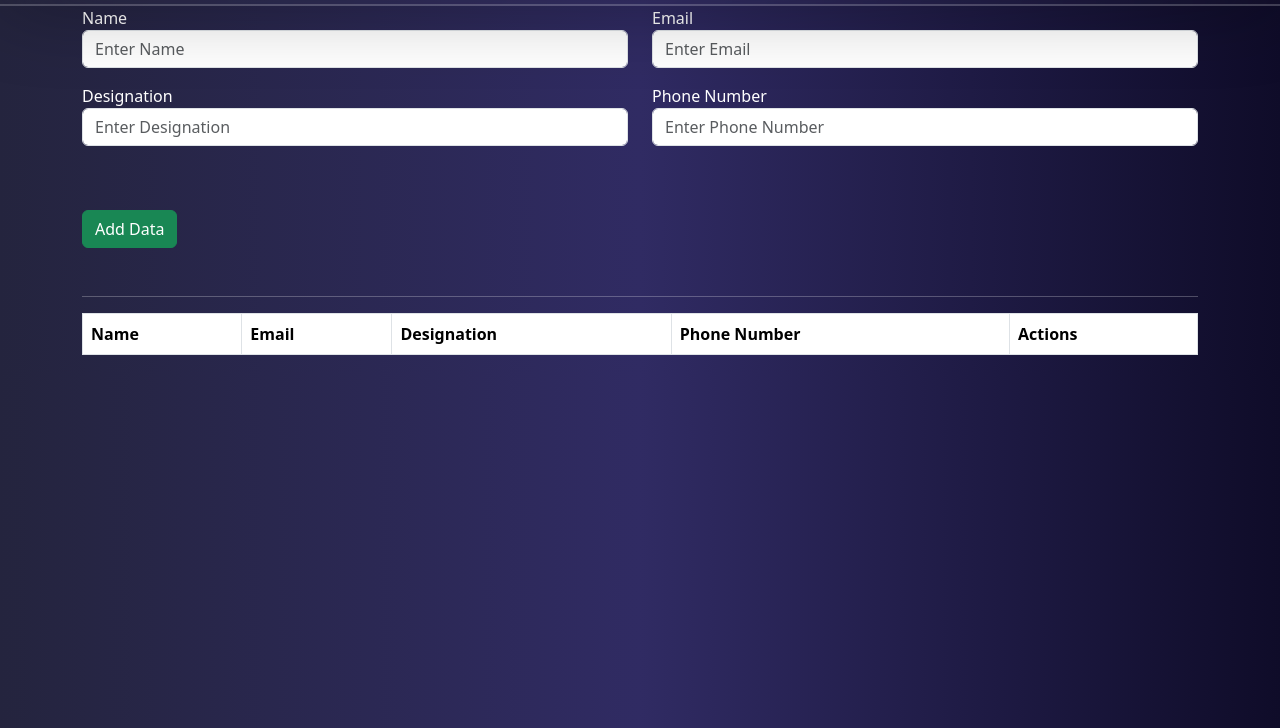
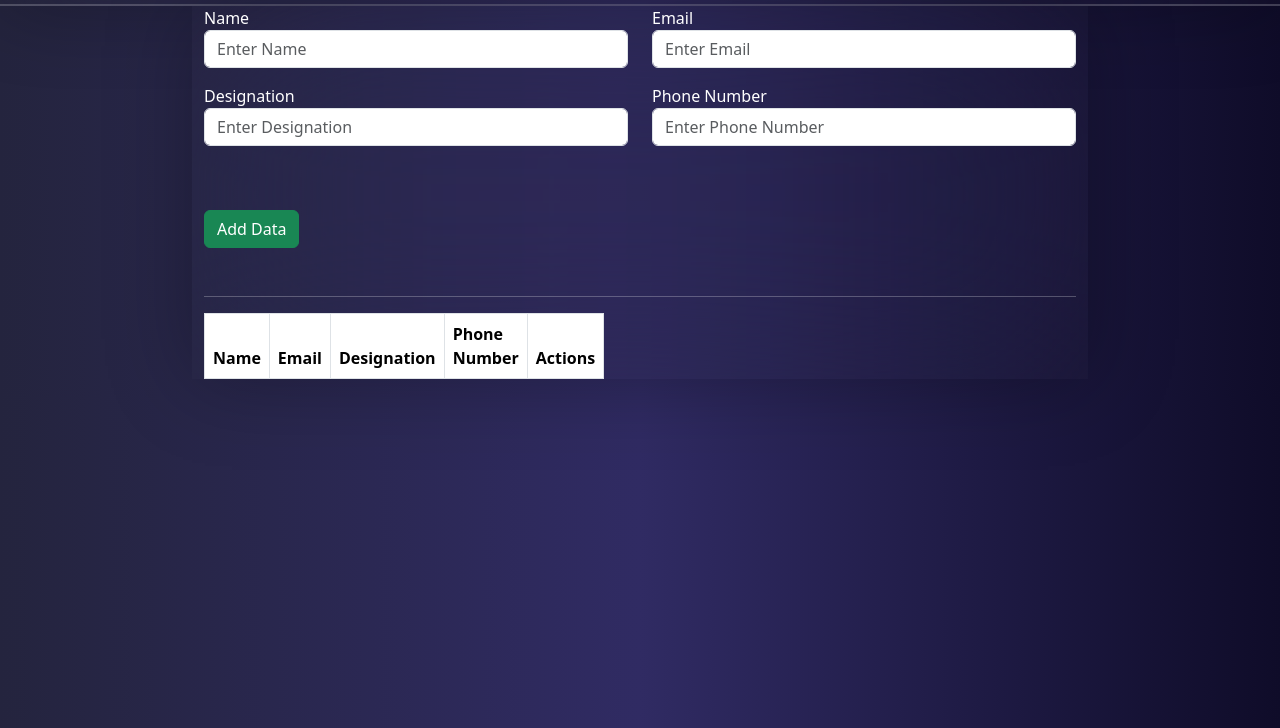
Before and after one commit to It-Is-Ishank/Employee-Management-list, a plain HTML site: page index.html in a window 1280 px wide. Shown: the part 72-800 px from the top of the page. Drawn offline with nearby package versions, Linux system fonts and the light colour scheme.

Commit message:
fixed issue with deletion

```diff
--- a/index.html
+++ b/index.html
@@ -75,7 +75,7 @@
       </div>
       <hr />
       <div class="col-12">
-        <table class="table table-bordered" id="crudTable">
+        <table class="table table-bordered w-auto" id="crudTable">
           <thead>
             <tr>
               <th>Name</th>
--- a/index.js
+++ b/index.js
@@ -125,6 +125,7 @@ function updateData(index) {
 function showData(){
   var peopleList = getDataFromLocalStorage();
   var html = "";
+  document.querySelector("#crudTable tbody").innerHTML="";
   peopleList.forEach(function (element, index){
         html += `<tr>
                     <td>${element.name}</td>
@@ -133,7 +134,7 @@ function showData(){
                     <td>${element.phoneNumber}</td>
                     <td>
                         <button onclick="deleteData(${index})" class="btn btn-danger">Delete</button>
-                        <button onclick="updateData(${index})" class="btn btn-warning m-2">Edit</button>
+                        <button onclick="updateData(${index})" class="btn btn-warning m-2 w-5">Edit</button>
                     </td>
                 </tr>`;
         document.querySelector("#crudTable tbody").innerHTML = html;
--- a/style.css
+++ b/style.css
@@ -24,7 +24,7 @@ body{
 }
 .header>h3{
     background-image: url(Unknown.jpeg);
-    background-repeat: repeat;
+    background-repeat: none;
     -webkit-background-clip: text;
     -webkit-text-fill-color: transparent;
     font-size: 40px;
@@ -36,6 +36,20 @@ body{
     font-weight: 800;
     -webkit-font-smoothing: antialiased;
 }
+.container{
+    background: rgba(39,39,39,0.1);
+    backdrop-filter: blur(100px);
+    box-shadow: 0 0 80px rgba(0, 0, 0, 0.3);
+    object-fit: contain;
+    max-width: 70%;
+}
 #Update{
     display: none;
 }
+table{
+    max-width: 1rem;
+    overflow-x: scroll;
+}
+td{
+    overflow-x: scroll;
+}
```
